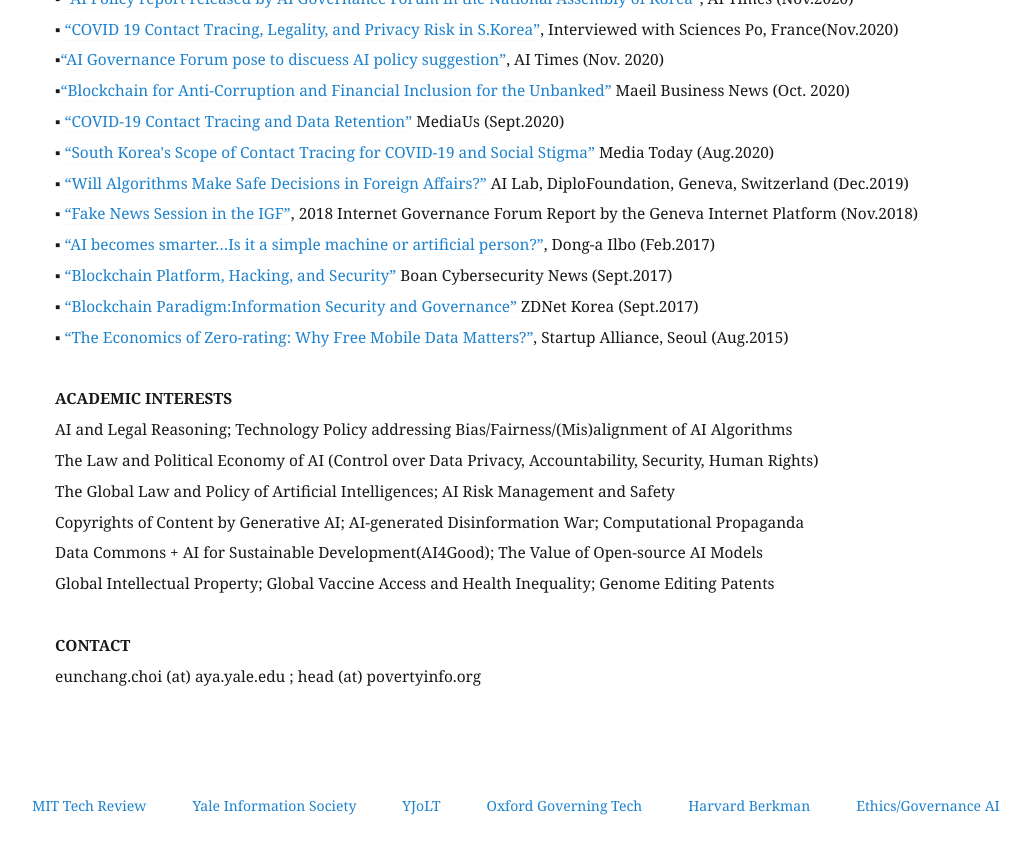
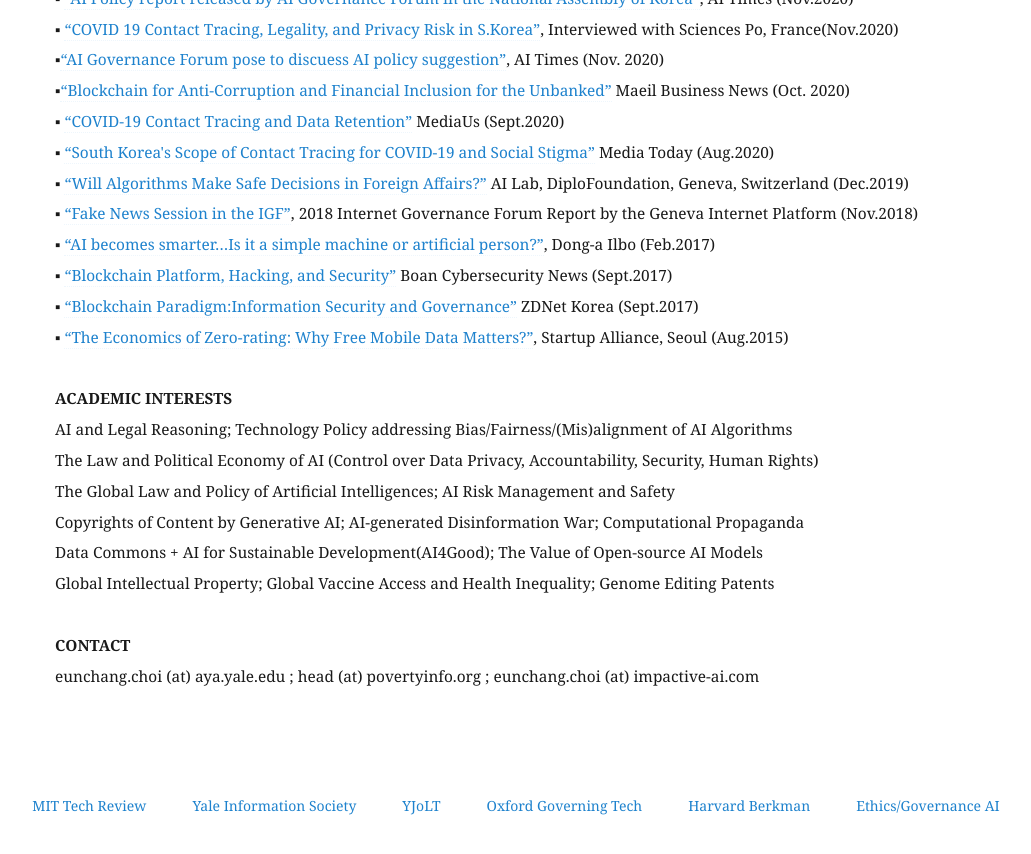
Before and after one commit to eunchangchoi/eunchangchoi.github.io, a Jekyll site: the page built from index.md, in a window 1280 px wide and 900 px high, scrolled down 9386 px. Shown: the top 854 px of the window, without its empty margins (45-1076 px from the left). Built offline with Jekyll 4.4.1, drawn with Linux system fonts in a browser that asks for light colours.

Commit message:
Update index.md

```diff
--- a/index.md
+++ b/index.md
@@ -229,4 +229,4 @@
    Global Intellectual Property; Global Vaccine Access and Health Inequality; Genome Editing Patents <br>
   <br>
    <strong> CONTACT</strong> <br>
-   eunchang.choi (at) aya.yale.edu ;  head (at) povertyinfo.org
+   eunchang.choi (at) aya.yale.edu ;  head (at) povertyinfo.org ;  eunchang.choi (at) impactive-ai.com
```
